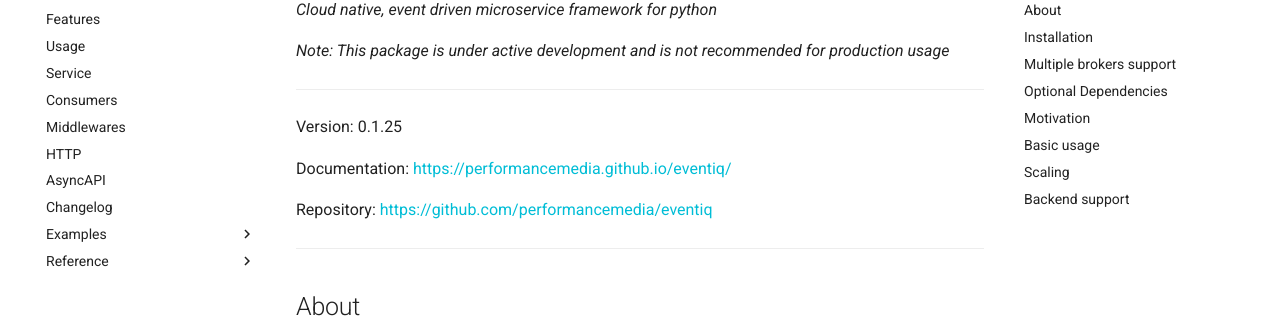
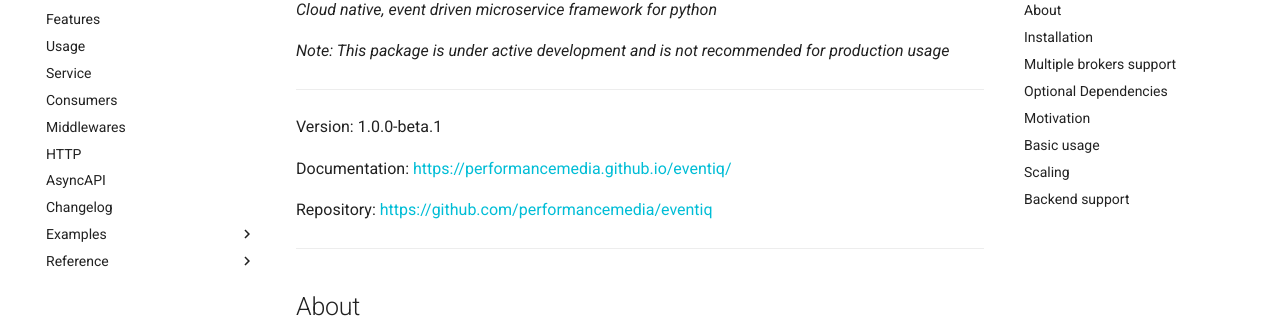
Before and after one commit to performancemedia/eventiq, an MkDocs documentation site: the page built from docs/index.md, in a window 1280 px wide and 900 px high, scrolled down 447 px. Shown: the part 143-461 px from the top of the window. Built offline with MkDocs 1.6.1 and Material for MkDocs 9.7.7, drawn with Linux system fonts in a browser that asks for light colours; comment, search, counter and statistics services are not loaded.

Commit message:
1.0.0-beta.1
Bump version: 1.0.0-beta.1

```diff
--- a/docs/index.md
+++ b/docs/index.md
@@ -20,7 +20,7 @@
 *Note: This package is under active development and is not recommended for production usage*
 
 ---
-Version: 0.1.25
+Version: 1.0.0-beta.1
 
 Documentation: [https://performancemedia.github.io/eventiq/](https://performancemedia.github.io/eventiq/)
 
--- a/eventiq/_version.py
+++ b/eventiq/_version.py
@@ -1 +1 @@
-__version__ = "0.1.25"
+__version__ = "1.0.0-beta.1"
--- a/pyproject.toml
+++ b/pyproject.toml
@@ -1,6 +1,6 @@
 [tool.poetry]
 name = "eventiq"
-version = "0.1.25"
+version = "1.0.0-beta.1"
 description = "Cloud native framework for building event driven applications in Python."
 authors = ["Radzim Kowalow <radzim.kowalow@performance-media.pl>"]
 readme = "README.md"
```
Also changed, not shown: README.md (+1 -1 lines).
